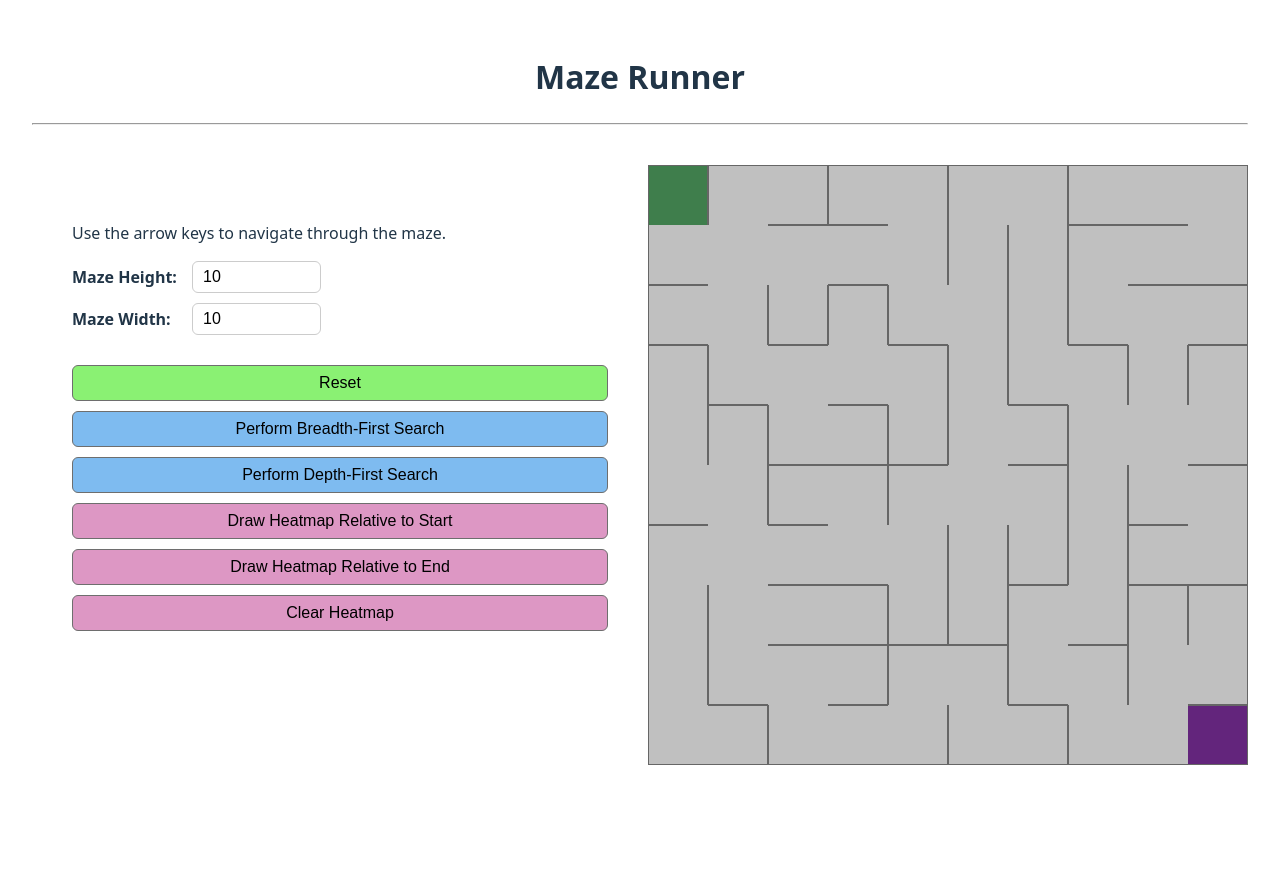
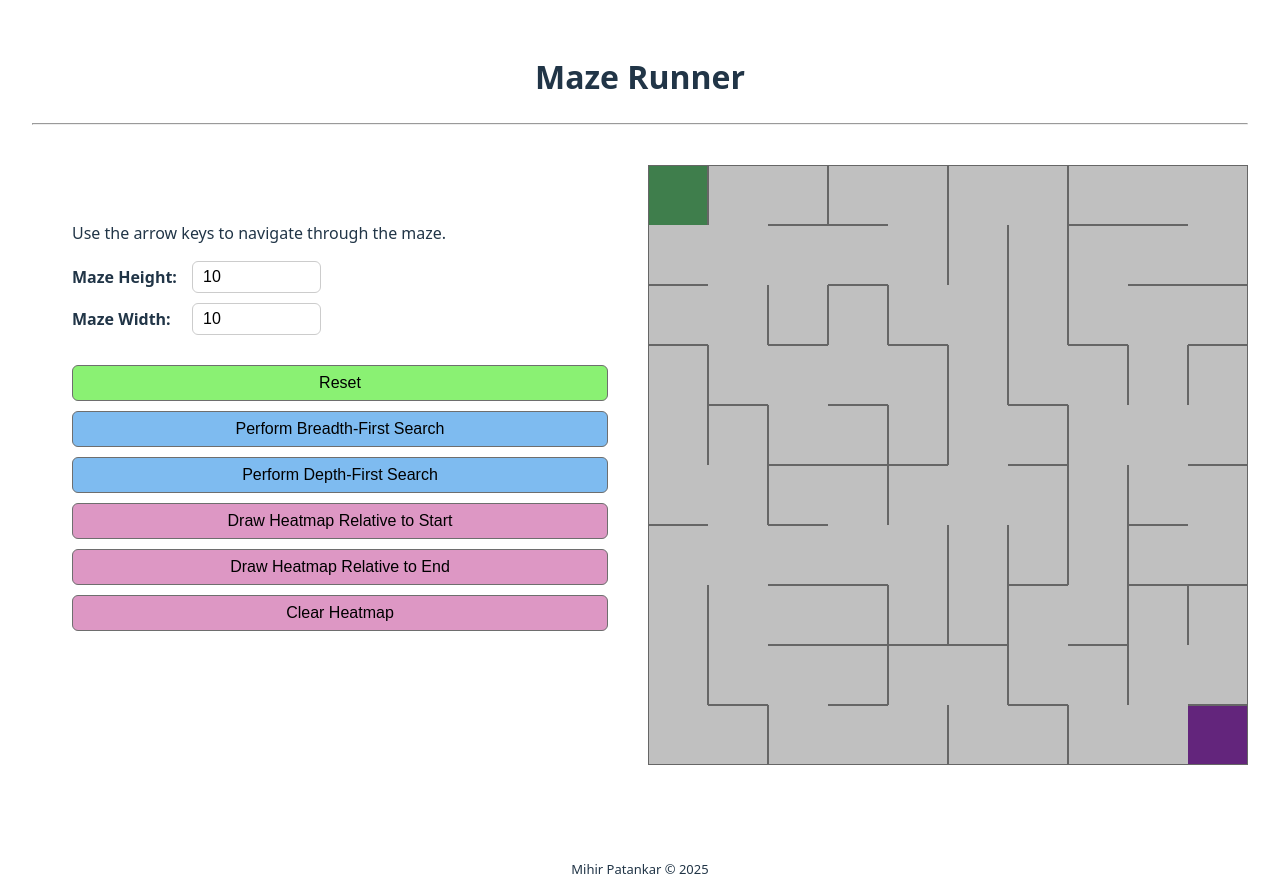
Before and after one commit to mpatankar6/maze-runner, a website built with Vite: page index.html in a window 1280 px wide. Before the commit the page ends 800 px from the top, so only its background shows below. Built offline with nearby package versions, Linux system fonts and the light colour scheme.

Commit message:
Add footer

```diff
--- a/index.html
+++ b/index.html
@@ -64,6 +64,9 @@
         </canvas>
       </div>
     </div>
+    <footer>
+      <p>Mihir Patankar &copy; 2025</p>
+    </footer>
     <script type="module" src="/src/main.ts"></script>
   </body>
 </html>
--- a/src/styles/style.css
+++ b/src/styles/style.css
@@ -37,6 +37,12 @@ input[type="button"] {
 input[type="button"]:hover {
   border-color: #ffffff;
   border-width: 3px;
+}
+
+footer {
+  font-size: small;
+  text-align: center;
+  padding-top: 50px;
 }
 
 .button-column {
```
